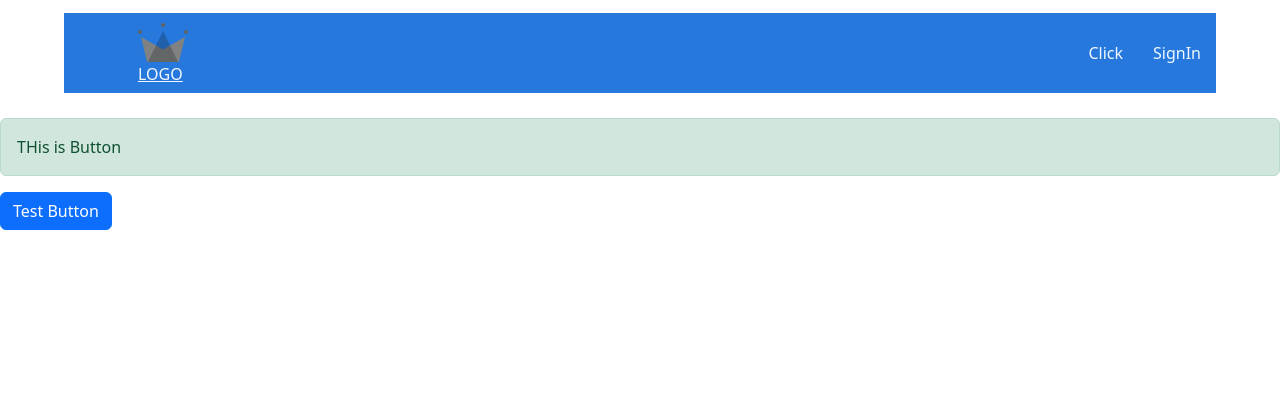
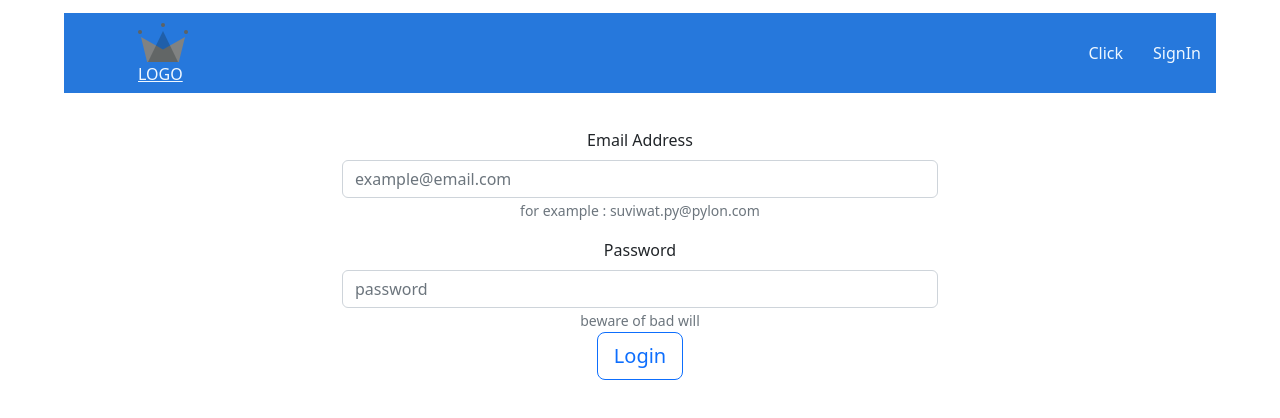
Before and after one commit to thatbeer/React4log, a React (Create React App) app: page /testbutton in a window 1280 px wide. Shown: the top 418 px of the page. Built offline with nearby package versions, Linux system fonts and the light colour scheme.

Commit message:
Add files via upload

```diff
--- a/src/component/TestButton/testbutton.component.jsx
+++ b/src/component/TestButton/testbutton.component.jsx
@@ -1,15 +1,69 @@
 
 import 'bootstrap/dist/css/bootstrap.min.css'
+import { Fragment } from 'react';
+import {useState} from 'react';
 
-import { Button , Alert } from 'react-bootstrap'
+import { Button , Alert ,Row,Col,Container,Form} from 'react-bootstrap'
+
+import './testbutton.styles.css'
+
+
+
+const defaultFormFields = {
+    email: '',
+    password: '',
+};
+
+
+
+
 
 
 const TestButton = () => {
+    const [formFields, setFormFields] = useState(defaultFormFields);
+    const {email , password} = formFields;
+
+    const resetFormFields = () => {
+        setFormFields(defaultFormFields);
+    }
+
+    const handleChange = (event) => {
+        const {name, value} = event.target;
+
+
+        setFormFields({...formFields,[name] : value});
+        console.log(setFormFields)
+    };
+
+
+
+
     return (
         <div className="Button-container">
             <header>
-                <Alert variant="success">THis is Button</Alert>
-                <Button>Test Button</Button>
+                <Container>
+                <Form onSubmit={handleChange}>
+                    <Row>
+                        <Col>
+                        <Form.Group className="mb-3">
+                            <Form.Label className="text-center">Email Address</Form.Label>
+                            <Form.Control type='email' placeholder='example@email.com'/>
+                            <Form.Text className="text-right">for example : suviwat.py@pylon.com</Form.Text>
+                        </Form.Group>
+                        </Col>
+                    </Row>
+                    <Row>
+                        <Col>
+                        <Form.Group >
+                            <Form.Label className="text-center">Password</Form.Label>
+                            <Form.Control type='password' placeholder='password'/>
+                            <Form.Text className="text-right">beware of bad will</Form.Text>
+                        </Form.Group>
+                        </Col>
+                    </Row>
+                    <Button variant='outline-primary' value= 'submit'type='submit' size="lg">Login</Button>
+                </Form>
+                </Container>
             </header>
         </div>
     )
@@ -18,4 +72,4 @@ const TestButton = () => {
 ;
 
 
-export default TestButton
+export default TestButton;
--- /dev/null
+++ b/src/component/TestButton/testbutton.styles.css
@@ -0,0 +1,14 @@
+.Button-container {
+    margin: auto;
+    width: 50%;
+    padding: 10px;
+    text-align: center;
+}
+
+.text-right {
+    text-align: right;
+}
+
+.text-center {
+    text-align: center;
+}
```
Also changed, not shown: 1 other file (tests, documents, lock files or other folders).
